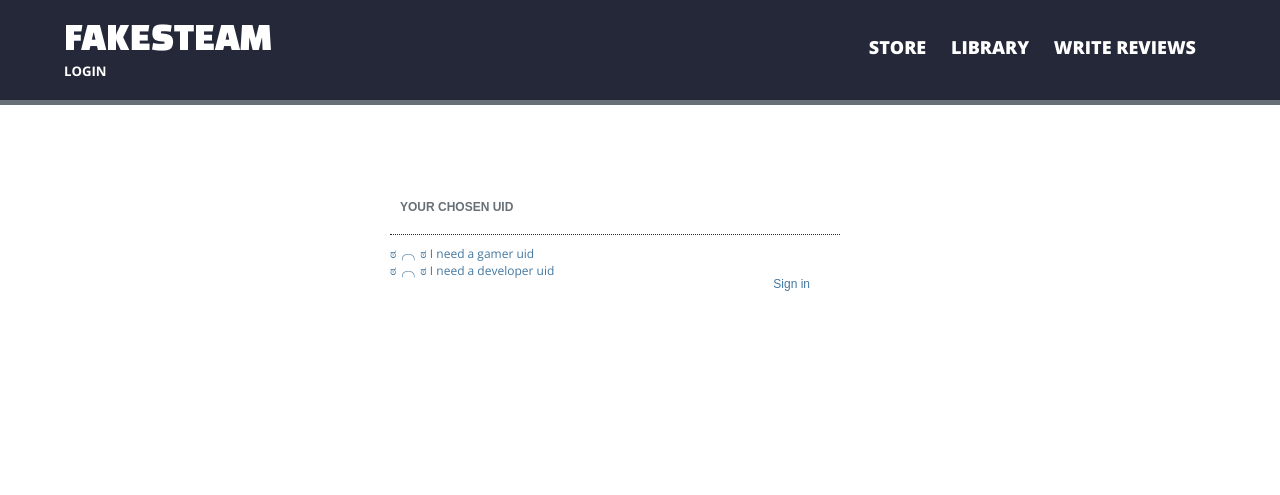
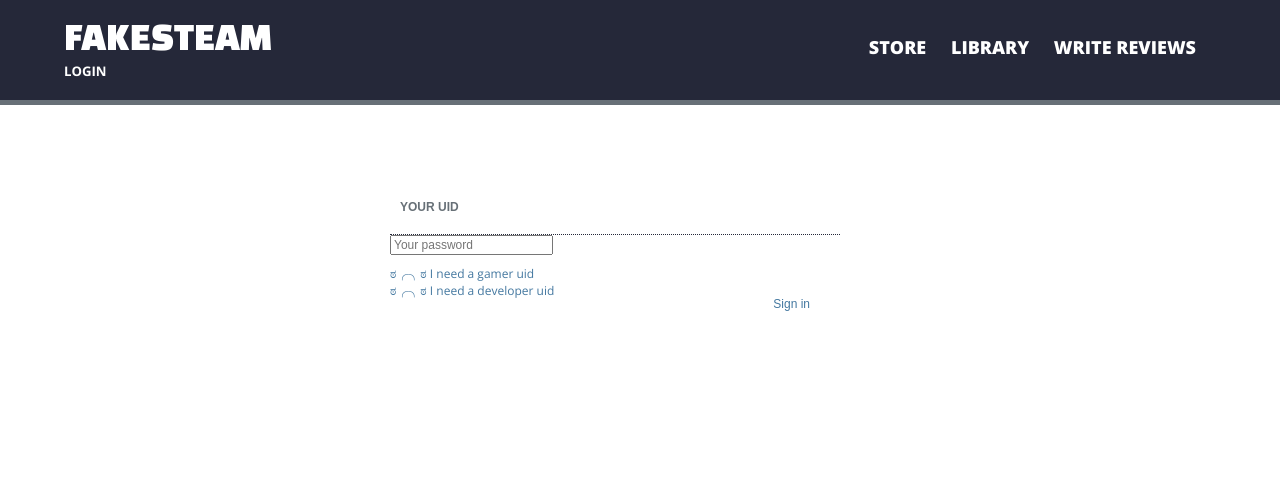
Before and after one commit to JY-H/fakesteam, a Flask app: page /login/ in a window 1280 px wide. Shown: the top 495 px of the page. Run offline with Flask 2, Linux system fonts and the light colour scheme.

Commit message:
beginning of password implementation in login form

```diff
--- a/app/constants.py
+++ b/app/constants.py
@@ -10,6 +10,7 @@ class sql_queries:
         self.SELECT_REVIEWS="SELECT * FROM review_rated WHERE review_rated.gameid=%s"
 
         self.GET_USER_NAME="SELECT name FROM users WHERE users.uid=%s"
+        self.GET_PASSWORD="SELECT password FROM users WHERE users.uid=%s"
         self.GET_GAMER_USERNAME="SELECT * FROM gamers WHERE gamers.username=%s"
         self.GET_GAME_TITLE="SELECT title FROM games"
         self.GET_GAMER_LIBRARY="SELECT libraryid FROM library_owned WHERE library_owned.uid=%s"
@@ -46,7 +47,8 @@ class messages:
         self.BAD_ID="The ID you entered is invalid! It's either too large or negative."
         self.REDUNDANT_ID="That ID is already taken! Choose another one."
         self.REDUNDANT_USERNAME="That username is already taken! Choose another one."
-        self.INVALID_LOGIN="Invalid Login. Please try again."
+        self.INVALID_USER="No account exists for that UID. Please try again."
+        self.INVALID_LOGIN="Invalid login. Please try again."
         self.NEGATIVE_PRICE="Price cannot be negative."
         self.NEGATIVE_EXP="Your experience cannot be negative."
         self.GAME_DNE="The game you entered does not exist! Please try again."
--- a/app/templates/login.html
+++ b/app/templates/login.html
@@ -12,7 +12,8 @@
        {% endif %}
        {% endwith %}
       <form method="post">
-        <input type="text" name="uid" placeholder="Your Chosen UID" required="required" class="input-txt" />
+        <input type="text" name="uid" placeholder="Your UID" required="required" class="input-txt" />
+        <input type="text" name="password" placeholder="Your password" required="required" class="input-text" />
           <div class="login-footer">
              <a href="/register_gamer/" class="register-login-link">
               <span>ಠ╭╮ಠ</span>
--- a/app/views.py
+++ b/app/views.py
@@ -315,34 +315,43 @@ def login():
     """
     if request.method == 'POST':
         uid = request.form['uid']
+        password = request.form['password']
         cursor = g.conn.execute(queries.SELECT_USER, (uid))
 
         if cursor.rowcount <= 0:
-            flash(msgs.INVALID_LOGIN)
+            flash(msgs.INVALID_USER)
             cursor.close()
             return render_template('login.html')
         else:
-            cursor = g.conn.execute(queries.GET_USER_NAME, (uid))
-            name = cursor.fetchone()
+        	# check if password matches
+        	cursor = g.conn.execute(queries.GET_PASSWORD, (uid))
+        	correctpassword = cursor.fetchone()
+        	if (password == correctpassword):
+	            cursor = g.conn.execute(queries.GET_USER_NAME, (uid))
+	            name = cursor.fetchone()
 
-            # check if user is developer, gamer, or admin
-            # have to be either of the three.
-            cursor = g.conn.execute(queries.SELECT_GAMER, (uid))
-            # gamer
-            if cursor.rowcount > 0:
-                set_session_info(uid, str(name.name), 'gamer')
-            else:
-                # developer
-                cursor = g.conn.execute(queries.SELECT_DEVELOPER, (uid))
-                if cursor.rowcount > 0:
-                    set_session_info(uid, str(name.name), 'dev')
-                # admin
-                else:
-                    set_session_info(uid, str(name.name), 'admin')
+	            # check if user is developer, gamer, or admin
+	            # have to be either of the three.
+	            cursor = g.conn.execute(queries.SELECT_GAMER, (uid))
+	            # gamer
+	            if cursor.rowcount > 0:
+	                set_session_info(uid, str(name.name), 'gamer')
+	            else:
+	                # developer
+	                cursor = g.conn.execute(queries.SELECT_DEVELOPER, (uid))
+	                if cursor.rowcount > 0:
+	                    set_session_info(uid, str(name.name), 'dev')
+	                # admin
+	                else:
+	                    set_session_info(uid, str(name.name), 'admin')
 
-            cursor.close()
-            return redirect(url_for('index'))
+	            cursor.close()
+	            return redirect(url_for('index'))
+	        else:
+	        	flash(msgs.INVALID_LOGIN)
+	        	return render_template('login.html')
 
+	# for a GET request, just display blank login form
     return render_template('login.html')
 
 @app.route('/logout/')
```
